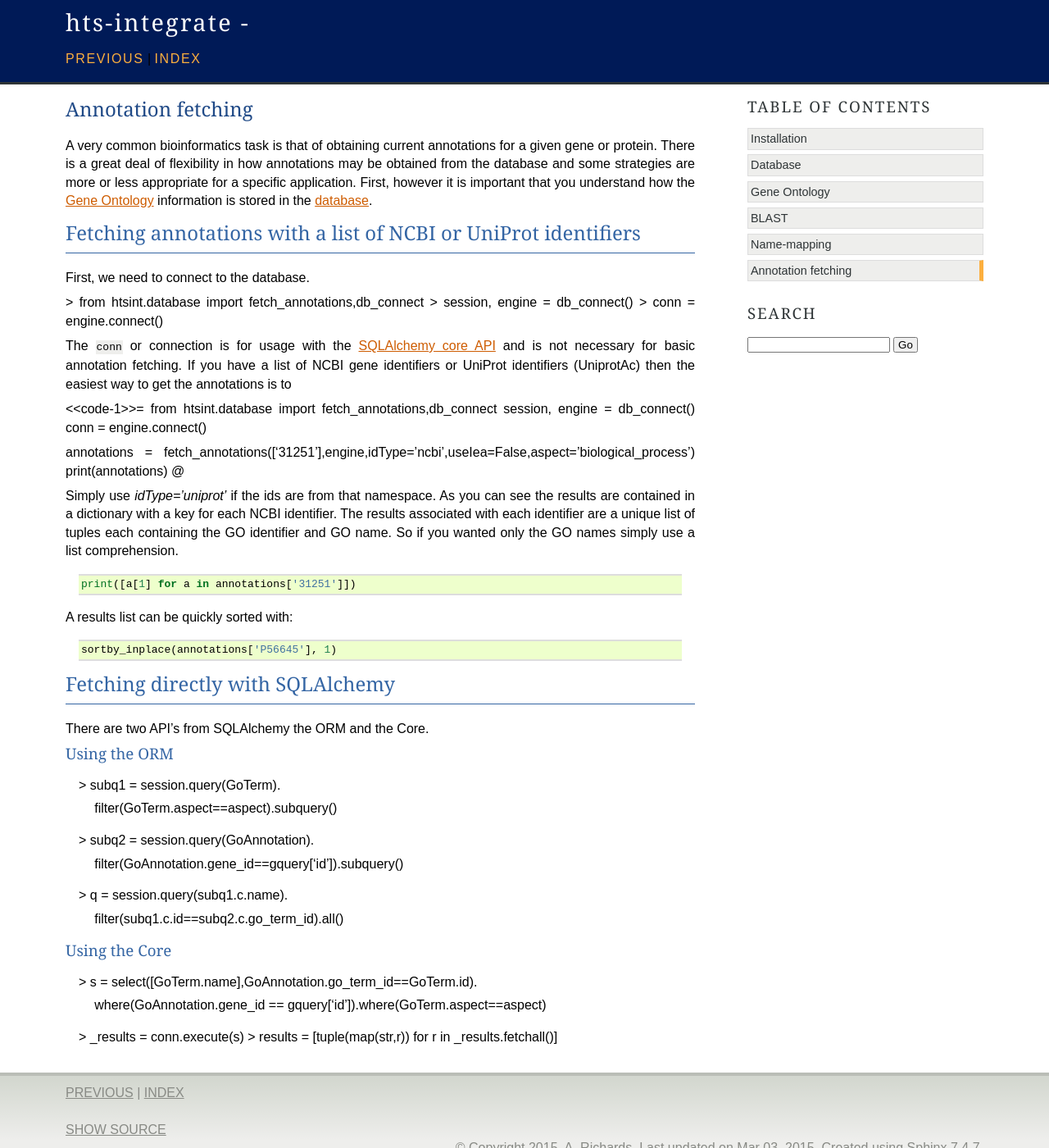
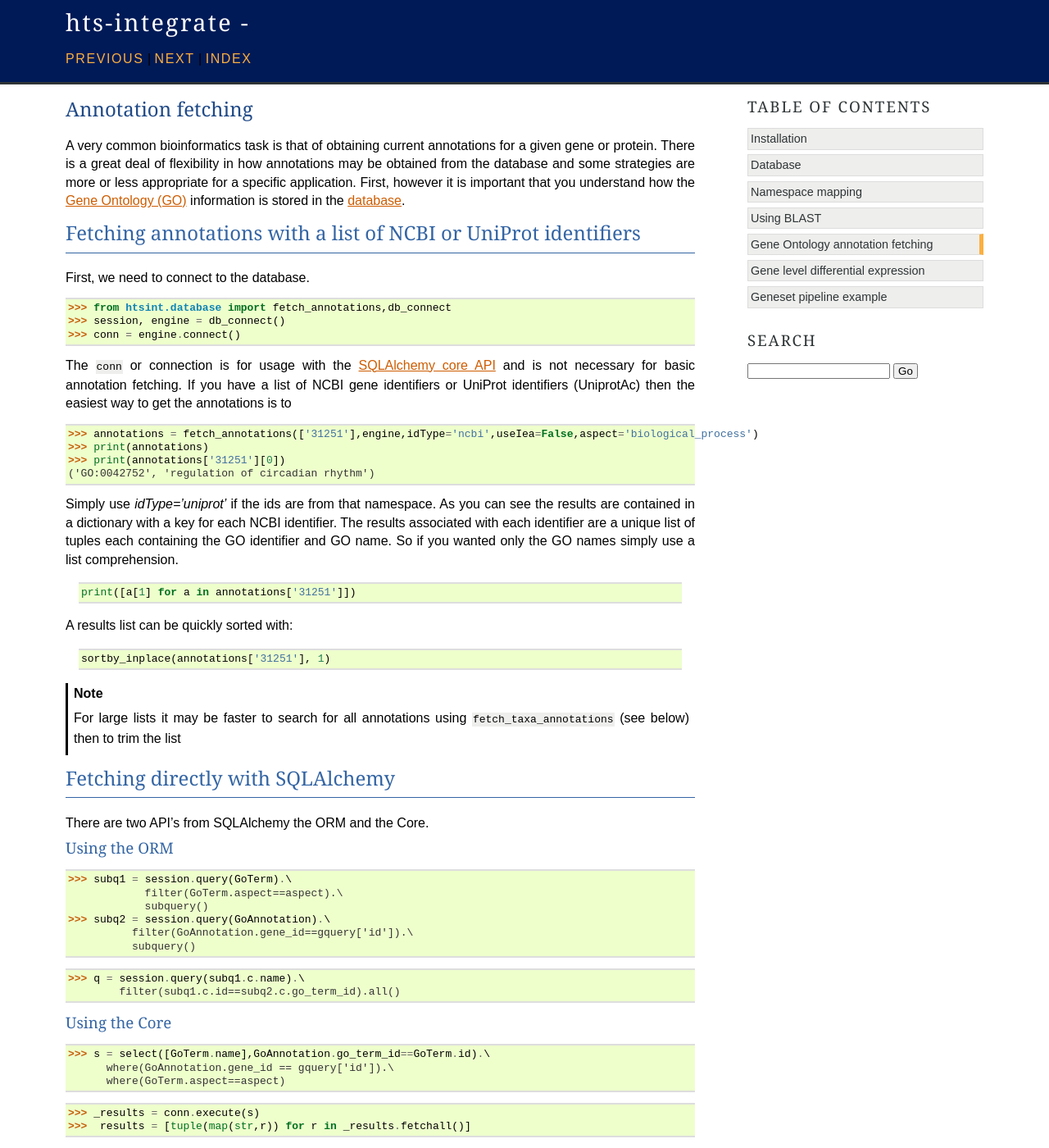
Before and after one commit to ajrichards/htsint, a Sphinx documentation site: the page built from docs/annotation-fetching.rst, in a window 1280 px wide and 1400 px high. Shown: the whole window at 82% size. Built offline with Sphinx 7.4.7, drawn with Linux system fonts in a browser that asks for light colours; formulas are drawn with MathJax 3; the version number could not be read and is left out; some of the changed text lies outside the part shown.

```diff
--- a/docs/annotation-fetching.rst
+++ b/docs/annotation-fetching.rst
@@ -3,29 +3,24 @@
 Annotation fetching
 =======================
 
-A very common bioinformatics task is that of obtaining current annotations for a given gene or protein.  There is a great deal of flexibility in how annotations may be obtained from the database and some strategies are more or less appropriate for a specific application.  First, however it is important that you understand how the :doc:`Gene Ontology <gene-ontology>` information is stored in the :doc:`database <database>`.
+A very common bioinformatics task is that of obtaining current annotations for a given gene or protein.  There is a great deal of flexibility in how annotations may be obtained from the database and some strategies are more or less appropriate for a specific application.  First, however it is important that you understand how the `Gene Ontology (GO) <http://geneontology.org>`_ information is stored in the :doc:`database <database>`.
 
 
 Fetching annotations with a list of NCBI or UniProt identifiers
-______________________________________________________________________
-
+-----------------------------------------------------------------
 
 First, we need to connect to the database.
 
-> from htsint.database import fetch_annotations,db_connect
-> session, engine = db_connect()
-> conn = engine.connect()
+>>> from htsint.database import fetch_annotations,db_connect
+>>> session, engine = db_connect()
+>>> conn = engine.connect()
 
 The ``conn`` or connection is for usage with the `SQLAlchemy core API <http://docs.sqlalchemy.org/en/rel_0_9/core/>`_ and is not necessary for basic annotation fetching.  If you have a list of NCBI gene identifiers or UniProt identifiers (UniprotAc) then the easiest way to get the annotations is to
 
-<<code-1>>=
-from htsint.database import fetch_annotations,db_connect
-session, engine = db_connect()
-conn = engine.connect()
-
-annotations = fetch_annotations(['31251'],engine,idType='ncbi',useIea=False,aspect='biological_process')
-print(annotations)
-@
+>>> annotations = fetch_annotations(['31251'],engine,idType='ncbi',useIea=False,aspect='biological_process')
+>>> print(annotations)
+>>> print(annotations['31251'][0])
+('GO:0042752', 'regulation of circadian rhythm')
 
 Simply use `idType='uniprot'` if the ids are from that namespace.  As you can see the results are contained in a dictionary with a key for each NCBI identifier.  The results associated with each identifier are a unique list of tuples each containing the GO identifier and GO name. So if you wanted only the GO names simply use a list comprehension.
 
@@ -37,35 +32,49 @@ A results list can be quickly sorted with:
 
    .. code-block:: python
 
-      sortby_inplace(annotations['P56645'], 1)
+      sortby_inplace(annotations['31251'], 1)
+
+.. note::
+  For large lists it may be faster to search for all annotations using ``fetch_taxa_annotations`` (see below) then to trim the list
 
 
 Fetching directly with SQLAlchemy
-______________________________________
-
+-------------------------------------
 
 There are two API's from SQLAlchemy the ORM and the Core.
 
 Using the ORM
 ^^^^^^^^^^^^^^^^^^^^
 
-   > subq1 = session.query(GoTerm).\
-             filter(GoTerm.aspect==aspect).\
-             subquery()
-   > subq2 = session.query(GoAnnotation).\
+   >>> subq1 = session.query(GoTerm).\
+               filter(GoTerm.aspect==aspect).\
+               subquery()
+   >>> subq2 = session.query(GoAnnotation).\
              filter(GoAnnotation.gene_id==gquery['id']).\
              subquery()
 
-   > q = session.query(subq1.c.name).\
-         filter(subq1.c.id==subq2.c.go_term_id).all()
+   >>> q = session.query(subq1.c.name).\
+           filter(subq1.c.id==subq2.c.go_term_id).all()
 
 
 Using the Core
 ^^^^^^^^^^^^^^^^^^
 
-   > s = select([GoTerm.name],GoAnnotation.go_term_id==GoTerm.id).\
+   >>> s = select([GoTerm.name],GoAnnotation.go_term_id==GoTerm.id).\
          where(GoAnnotation.gene_id == gquery['id']).\
          where(GoTerm.aspect==aspect)
 
-   > _results = conn.execute(s)
-   >  results = [tuple(map(str,r)) for r in _results.fetchall()]
+   >>> _results = conn.execute(s)
+   >>>  results = [tuple(map(str,r)) for r in _results.fetchall()]
+
+Fetching annotations by taxa
+---------------------------------------------------------
+
+The syntax is similar to individual gene/protein identifiers.
+
+>>> from htsint.database import fetch_taxa_annotations,db_connect
+>>> session, engine = db_connect()
+>>> conn = engine.connect()
+>>> geneAnnots,uniprotAnnots = fetch_taxa_annotations(['7091'],engine,useIea=False,verbose=True)
+>>> print(uniprotAnnots['Q9NL89'])
+['GO:0045088']
--- /dev/null
+++ b/docs/deseq-example.rst
@@ -0,0 +1,6 @@
+.. pipeline example
+
+Gene Ontology
+======================
+
+in progress
--- a/docs/gene-ontology.rst
+++ /dev/null
@@ -1,6 +0,0 @@
-.. main file for lpedit documentation
-
-Gene Ontology
-======================
-
-More more.
--- a/docs/initDocs.py
+++ b/docs/initDocs.py
@@ -14,14 +14,15 @@ When building reST documentation from a script a couple of things are important
 import os,shutil
 from lpedit import NoGuiAnalysis
 
+## clean first
+if os.path.isdir("_sphinx"):
+    shutil.rmtree("_sphinx")
+
 ##
 files = [('index.rst',None),
-         ('annotation-fetching.rst','python')
+         ('annotation-fetching.rst','python'),
+         ('pipeline-example.rst',None),
 ]
-
-## clean first
-#if os.path.isdir("_sphinx"):
-#    shutil.rmtree("_sphinx")
 
 ## load files into project
 nga = NoGuiAnalysis()
--- a/docs/name-mapping.rst
+++ b/docs/name-mapping.rst
@@ -3,4 +3,4 @@
 Name-mapping
 ============
 
-Dealing with NGS data can be a challenge with respect to naming conventions.
+in progress
--- /dev/null
+++ b/docs/pipeline-example.rst
@@ -0,0 +1,6 @@
+.. pipeline example
+
+Gene Ontology
+======================
+
+in progress
--- a/htsint/version.py
+++ b/htsint/version.py
@@ -1,4 +1,4 @@
 MAJOR = 0
-MINOR = 0
-MICRO = 1
+MINOR = 4
+MICRO = 0
 __version__ = '%d.%d.%d' % (MAJOR, MINOR, MICRO)
```
Also changed, not shown: README.rst (+3 -4 lines), docs/index.rst (+21 -10 lines), docs/example_web.png (added), 2 other files.
